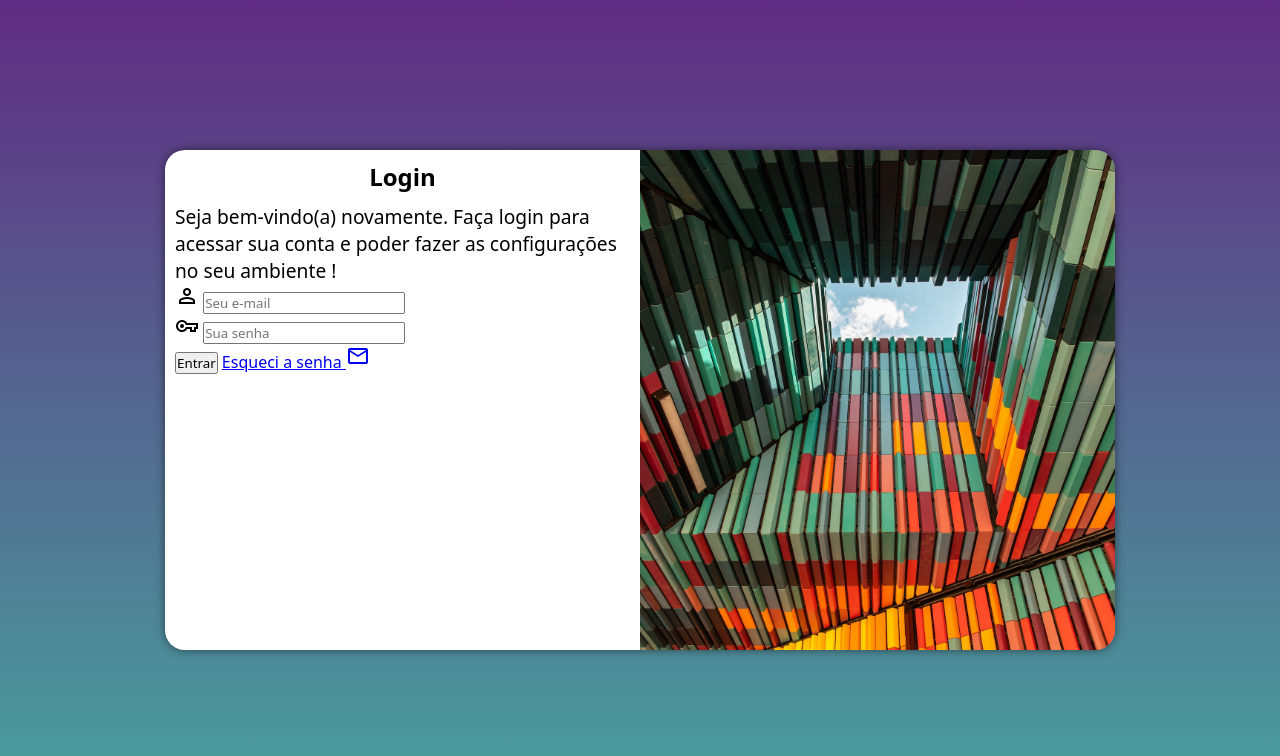
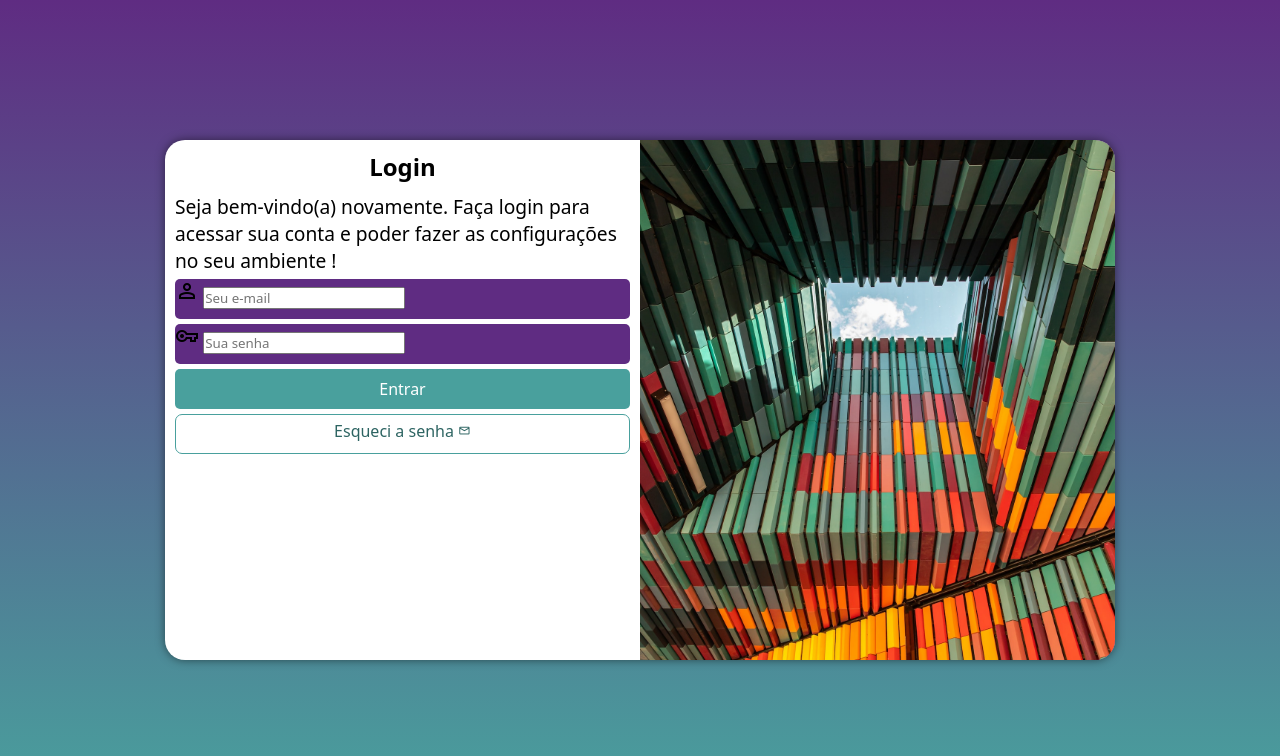
Before and after one commit to TiagoTeixeira9/Projeto-login, a plain HTML site: page index.html in a window 1280 px wide. Drawn offline with nearby package versions, Linux system fonts and the light colour scheme.

Commit message:
more things

```diff
--- a/estilos/style.css
+++ b/estilos/style.css
@@ -35,7 +35,7 @@ section#login {
 
     background-color: white;
     width: 250px;
-    height: 500px;
+    height: 520px;
     border-radius: 20px;
     box-shadow: 0 0 10px rgba(0, 0, 0, 0.5);
 
@@ -60,3 +60,50 @@ div#formulário > h1 {
     text-align: center;
     margin-bottom: 10px;
 }
+
+form > div.campo {
+    background-color: #5f2c82;
+    display: block;
+    width: 100%;
+    height: 40px;
+    border-radius: 5px;
+    margin: 5px 0px;
+}
+
+form > input[type=submit] {
+    display: block;
+    font-size: 1em;
+    width: 100%;
+    height: 40px;
+    background-color: #49a09d;
+    color: white;
+    border: none;
+    border-radius: 5px;
+}
+
+form > input[type=submit]:hover {
+    background-color: #2d6462;
+}
+
+form > a.botao {
+    display: block;
+    text-align: center;
+    font-size: 1em;
+    width: 100%;
+    height: 40px;
+    padding-top: 5px;
+    margin-top: 5px;
+    background-color: white;
+    color: #2d6462;
+    border: 1px solid #49a09d;
+    border-radius: 7px;
+    text-decoration: none;
+}
+
+form > a.botao:hover {
+    background-color: #6cd3cf;
+}
+
+form > a.botao > i {
+    font-size: 0.8em;
+}
--- a/index.html
+++ b/index.html
@@ -29,8 +29,9 @@
                         <label for="isenha"></label>
                     </div>
                     <input type="submit" value="Entrar">
-                    <a href="esqueci.html">
-                        Esqueci a senha <i class="material-symbols-outlined">email</i>
+                    <a href="esqueci.html" class="botao">
+                        Esqueci a senha
+                        <i class="material-symbols-outlined">email</i>
                     </a>
                 </form>
             </div>
```
